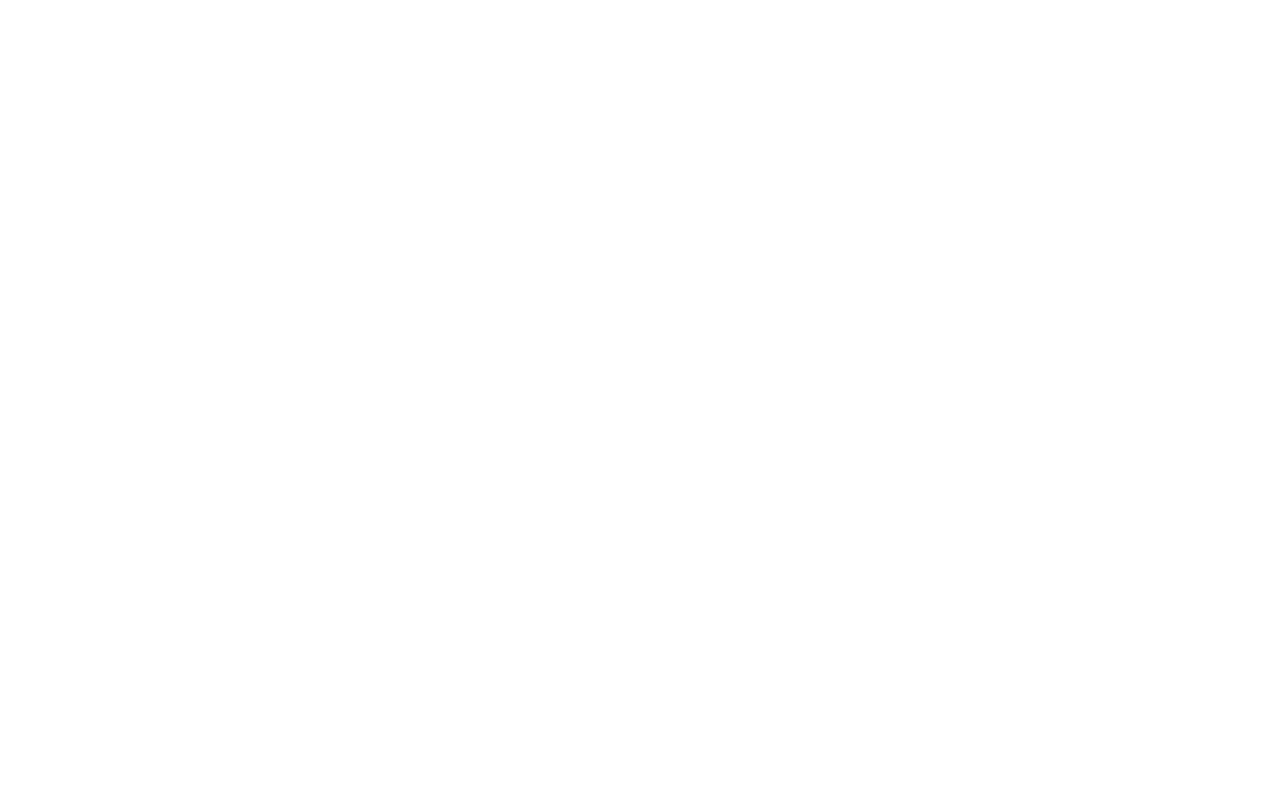
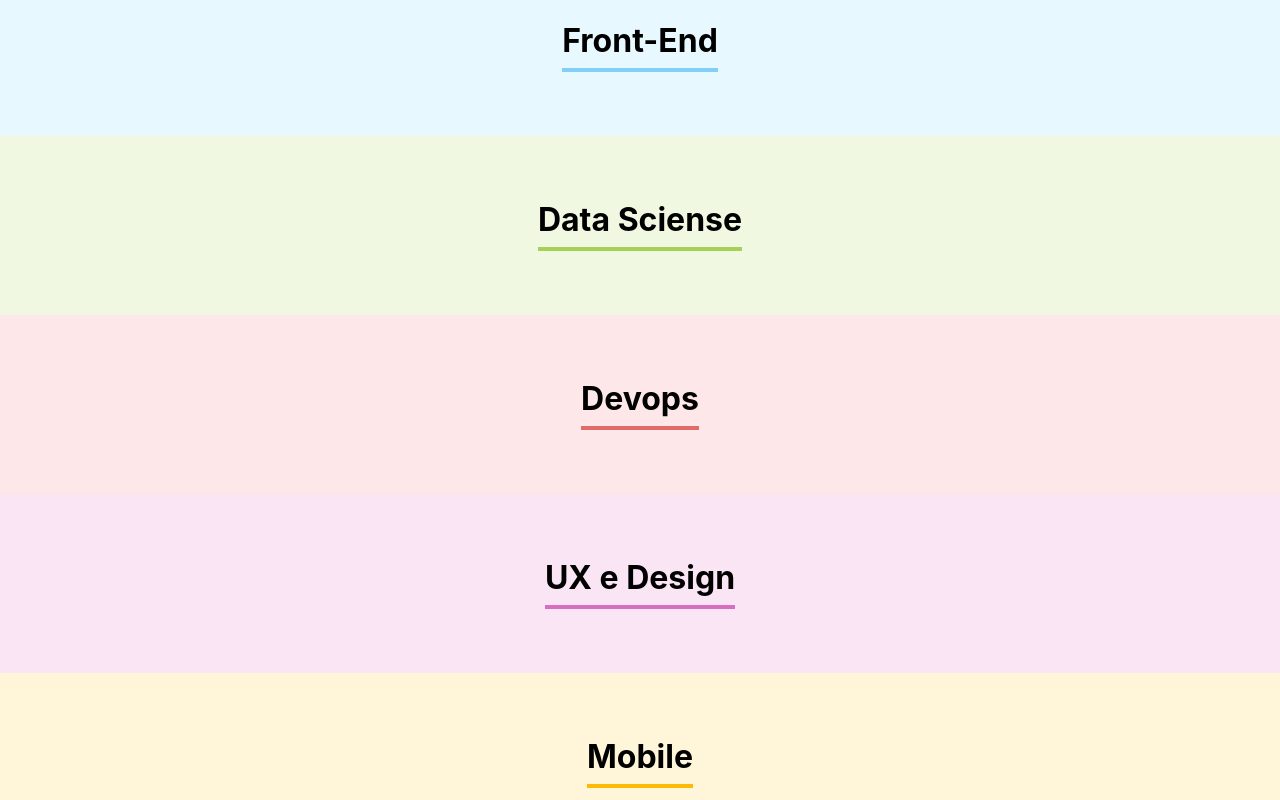
Before and after one commit to kayoennrique/organo, a React (Create React App) app: page / in a window 1280 px wide. Shown: the part 1520-2320 px from the top of the page. Before the commit the page ends 1477 px from the top, so only its background shows below. Built offline with nearby package versions, Linux system fonts and the light colour scheme.

Commit message:
commit 2

```diff
--- a/src/App.js
+++ b/src/App.js
@@ -1,8 +1,42 @@
 import { useState } from 'react';
 import Banner from './components/Banner';
 import Form from './components/Form';
+import Time from './components/Time';
 
 function App() {
+
+  const times = [
+    {
+      nome: 'Front-End',
+      primaryColor: '#82CFFA',
+      secondColor: '#E8F8FF',
+    },
+    {
+      nome: 'Data Sciense',
+      primaryColor: '#A6D157',
+      secondColor: '#F0F8E2',
+    },
+    {
+      nome: 'Devops',
+      primaryColor: '#E06B69',
+      secondColor: '#FDE7E8',
+    },
+    {
+      nome: 'UX e Design',
+      primaryColor: '#D86EBF',
+      secondColor: '#FAE5F5',
+    },
+    {
+      nome: 'Mobile',
+      primaryColor: '#FEBA05',
+      secondColor: '#FFF5D9',
+    },
+    {
+      nome: 'Inovação e Gestão',
+      primaryColor: '#FF8A29',
+      secondColor: '#FFEEDF',
+    }
+  ]
 
   const [colaboradores, setColaboradores] = useState([])
 
@@ -14,7 +48,8 @@
   return (
     <div className="App">
       <Banner />
-      <Form toRegisteredCollaborator={colaborador => toNewContributorAdded(colaborador)}/>
+      <Form times={times.map(time => time.nome)} toRegisteredCollaborator={colaborador => toNewContributorAdded(colaborador)} />
+      {times.map(time => <Time key={time.nome} nome={time.nome} primaryColor={time.primaryColor} secondColor={time.secondColor}/>)}
     </div>
   );
 }
--- a/src/components/Form/index.js
+++ b/src/components/Form/index.js
@@ -29,8 +29,7 @@
             imagem,
             time
         })
-    }
-
+}
     return (
         <section className="form">
             <form onSubmit={saving}>
--- /dev/null
+++ b/src/components/Time/Time.css
@@ -0,0 +1,12 @@
+.time {
+    text-align: center;
+    padding: 32px;
+    background-color: #D9F7E9;
+}
+
+.time h3 {
+    font-size: 32px;
+    border-bottom: 4px solid #57C278;
+    display: inline-block;
+    padding-bottom: 8px;
+}
--- /dev/null
+++ b/src/components/Time/index.js
@@ -0,0 +1,14 @@
+import './Time.css'
+
+const Time = (props) => {
+
+    const css = { backgroundColor: props.secondColor }
+
+    return (
+        <section className='time' style={css}>
+            <h3 style={{ borderColor: props.primaryColor }}>{props.nome}</h3>
+        </section>
+    )
+}
+
+export default Time
```
Also changed, not shown: package.json (+4 -4 lines), 1 other file (tests, documents, lock files or other folders).
